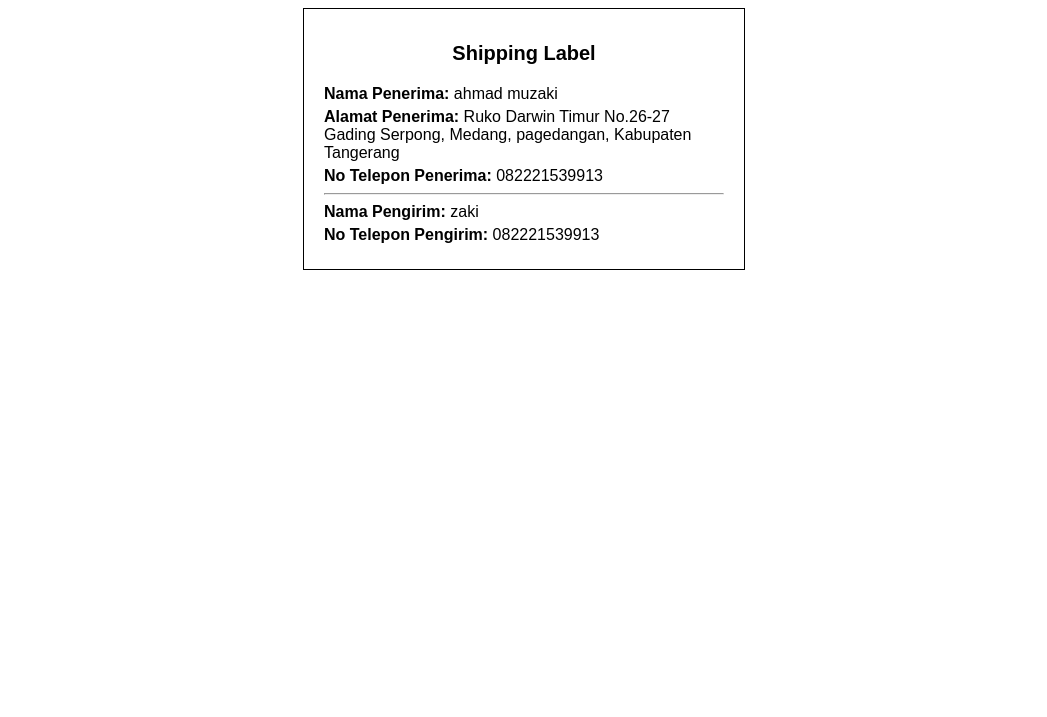
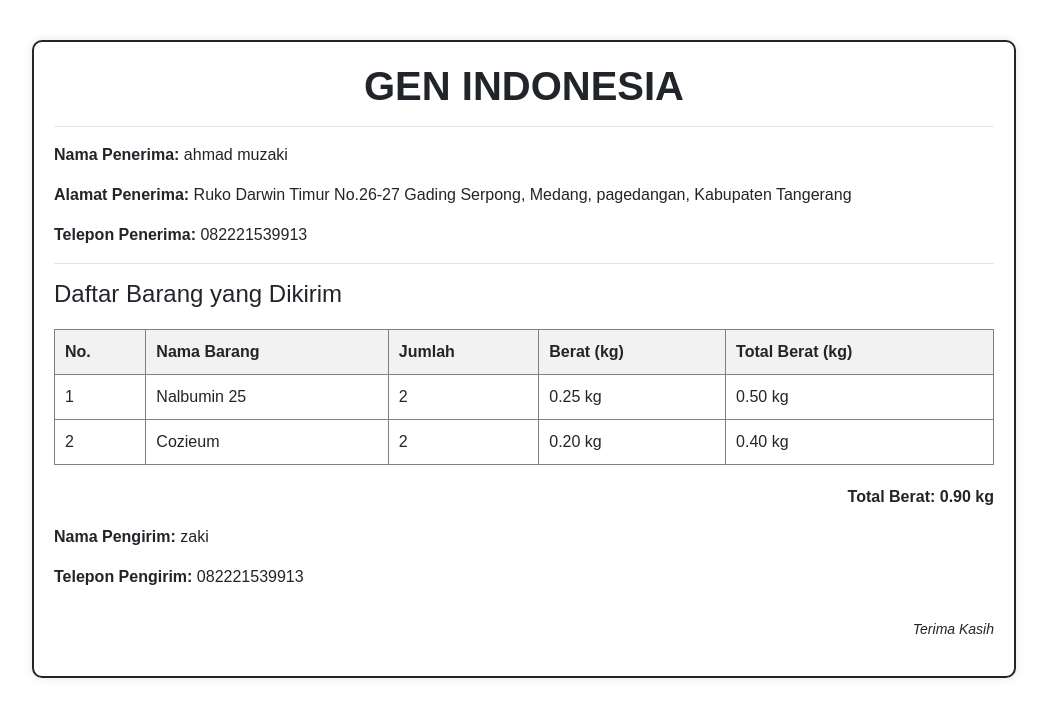
Before and after one commit to jakilun/gudang_chi, a CodeIgniter app: page /tcpdf/shippinglabel/print_label/25 in a window 1280 px wide. Shown: the top 717 px of the page, without its empty margins (116-1163 px from the left). Run offline with CodeIgniter, Linux system fonts and the light colour scheme; a user stored in the database is signed in; data comes from the database, SQL or seed files in the repository; both versions use the stored data as it was after the commit.

Commit message:
15:29 27/11/2024
Update tampilan print

```diff
--- a/application/controllers/ShippingLabel.php
+++ b/application/controllers/ShippingLabel.php
@@ -36,7 +36,6 @@
                 'telepon_penerima' => $this->input->post('telepon_penerima'),
                 'nama_pengirim' => $this->input->post('nama_pengirim'),
                 'telepon_pengirim' => $this->input->post('telepon_pengirim'),
-                'id_transaksi' => $this->input->post('id_transaksi')
             ];
             $this->ShippingLabel_model->simpan_label($data);
             redirect('shippinglabel/laporan');
@@ -52,14 +51,27 @@
     // Cetak label pengiriman
     public function print_label($id) {
         $this->load->model('ShippingLabel_model');
-    $data['label'] = $this->ShippingLabel_model->get_label_by_id($id);
+        $this->load->model('Transaksi_model');
+        $data['label'] = $this->ShippingLabel_model->get_label_by_id($id);
 
-    if (!$data['label']) {
-        show_404();
+        if (!$data['label']) {
+            show_404();
+        }
+
+        // Ambil barang terkait dengan shipping label
+        $data['barang'] = $this->ShippingLabel_model->get_barang_by_transaksi_master($data['label']->id_transaksi_master);
+
+        // Hitung total berat
+        $total_berat = 0;
+        foreach ($data['barang'] as $barang) {
+            $total_berat += $barang->berat * $barang->jumlah; // Berat per barang * jumlah
+        }
+        $data['total_berat'] = $total_berat;
+
+        // Tampilkan view untuk mencetak label
+        $this->load->view('shipping_label/print', $data);
     }
 
-    $this->load->view('shipping_label/print', $data);
-    }
     public function get_suggestions() {
         $query = $this->input->get('term'); // Query dari AJAX
         $this->load->model('ShippingLabel_model');
--- a/application/models/ShippingLabel_model.php
+++ b/application/models/ShippingLabel_model.php
@@ -56,7 +56,7 @@
 }
 
 public function get_barang_by_transaksi_master($id_transaksi_master) {
-    $this->db->select('barang.nama_barang, transaksi_stok.jumlah');
+    $this->db->select('barang.nama_barang, transaksi_stok.jumlah, barang.berat');
     $this->db->from('transaksi_stok');
     $this->db->join('barang', 'barang.id_barang = transaksi_stok.id_barang');
     $this->db->where('transaksi_stok.id_transaksi_master', $id_transaksi_master);
--- a/application/views/shipping_label/laporan.php
+++ b/application/views/shipping_label/laporan.php
@@ -14,6 +14,8 @@
             <thead class="thead-dark">
                 <tr>
                     <th>No</th>
+                    <th>Waktu</th>
+                    <th>Kode Transaksi</th>
                     <th>Nama Penerima</th>
                     <th>Alamat</th>
                     <th>Nomor Telepon</th>
@@ -27,6 +29,8 @@
                 foreach ($labels as $label): ?>
                     <tr>
                         <td><?= $no++ ?></td>
+                        <td><?= $label->created_at ?></td>
+                        <td><?= $label->id_transaksi_master ?></td>
                         <td><?= $label->nama_penerima ?></td>
                         <td><?= $label->alamat_penerima ?></td>
                         <td><?= $label->telepon_penerima ?></td>
--- a/application/views/shipping_label/print.php
+++ b/application/views/shipping_label/print.php
@@ -1,48 +1,178 @@
 <!DOCTYPE html>
 <html lang="en">
-
 <head>
     <meta charset="UTF-8">
+    <meta http-equiv="X-UA-Compatible" content="IE=edge">
     <meta name="viewport" content="width=device-width, initial-scale=1.0">
-    <title>Cetak Shipping Label</title>
+    <title>Shipping Label</title>
+    <link href="https://stackpath.bootstrapcdn.com/bootstrap/4.5.2/css/bootstrap.min.css" rel="stylesheet">
     <style>
         body {
             font-family: Arial, sans-serif;
         }
 
-        .label-container {
-            border: 1px solid #000;
+        /* Pengaturan untuk tampilan normal */
+        .container {
+            width: 80%;
+            margin: 0 auto;
             padding: 20px;
-            width: 400px;
-            margin: auto;
+        }
+
+        .label-box {
+            border: 2px solid;
+            border-radius: 10px;
+            padding: 20px;
+            margin-top: 20px;
+            box-shadow: 0 0 10px rgba(0, 0, 0, 0.1);
+        }
+
+        .label-box h1 {
+            text-align: center;;
+        }
+
+        .label-box .details p {
+            font-size: 16px;
+        }
+
+        .label-box table {
+            width: 100%;
+            margin-top: 20px;
+            border-collapse: collapse;
+        }
+
+        .label-box th, .label-box td {
+            padding: 10px;
             text-align: left;
         }
 
-        h1 {
-            font-size: 20px;
-            margin-bottom: 20px;
+        .label-box th {
+            background-color: #f2f2f2;
         }
 
-        p {
-            margin: 5px 0;
+        .label-box .total-weight {
+            font-size: 16px;
+            font-weight: bold;
+            text-align: right;
+            margin-top: 20px;
         }
 
-        .text-center {
-            text-align: center;
+        .label-box .footer {
+            text-align: right;
+            margin-top: 30px;
+        }
+
+        .label-box .footer p {
+            font-size: 14px;
+        }
+
+        .logo {
+            display: block;
+            margin: 0 auto;
+            width: 150px;
+        }
+
+        /* CSS untuk orientasi print landscape */
+        @media print {
+            @page {
+                size: landscape;
+            }
+
+            body {
+                width: 100%;
+                height: 100%;
+            }
+
+            .container {
+                width: 100%;
+                margin: 0;
+            }
+
+            .label-box {
+                width: 100%;
+                margin: 0;
+                padding: 20px;
+            }
+
+            .logo {
+                width: 200px;
+                margin-bottom: 20px;
+            }
+
+            .label-box .details p {
+                font-size: 14px;
+            }
+
+            .label-box table {
+                font-size: 12px;
+            }
+
+            .label-box th, .label-box td {
+                padding: 8px;
+            }
+
+            .footer p {
+                font-size: 12px;
+            }
         }
     </style>
 </head>
+<body>
 
-<body onload="window.print()">
-    <div class="label-container">
-        <h1 class="text-center">Shipping Label</h1>
-        <p><strong>Nama Penerima:</strong> <?= $label->nama_penerima; ?></p>
-        <p><strong>Alamat Penerima:</strong> <?= $label->alamat_penerima; ?></p>
-        <p><strong>No Telepon Penerima:</strong> <?= $label->telepon_penerima; ?></p>
-        <hr>
-        <p><strong>Nama Pengirim:</strong> <?= $label->nama_pengirim; ?></p>
-        <p><strong>No Telepon Pengirim:</strong> <?= $label->telepon_pengirim; ?></p>
+    <div class="container">
+        <div class="label-box">
+            <!-- Logo at the top -->
+            <h1><B>GEN INDONESIA</B></h1>
+            <hr>
+            <!-- Shipping details -->
+            <div class="details">
+                <p><strong>Nama Penerima:</strong> <?= $label->nama_penerima ?></p>
+                <p><strong>Alamat Penerima:</strong> <?= $label->alamat_penerima ?></p>
+                <p><strong>Telepon Penerima:</strong> <?= $label->telepon_penerima ?></p>
+                <hr>
+                <h4>Daftar Barang yang Dikirim</h4>
+                <table border="1" cellspacing="0" cellpadding="5">
+                    <thead>
+                        <tr>
+                            <th>No.</th>
+                            <th>Nama Barang</th>
+                            <th>Jumlah</th>
+                            <th>Berat (kg)</th>
+                            <th>Total Berat (kg)</th>
+                        </tr>
+                    </thead>
+                    <tbody>
+                        <?php $total_berat = 0; ?>
+                        <?php foreach ($barang as $index => $item): ?>
+                            <tr>
+                                <td><?= $index + 1 ?></td>
+                                <td><?= $item->nama_barang ?></td>
+                                <td><?= $item->jumlah ?></td>
+                                <td><?= number_format($item->berat, 2) ?> kg</td>
+                                <td><?= number_format($item->berat * $item->jumlah, 2) ?> kg</td>
+                            </tr>
+                            <?php $total_berat += $item->berat * $item->jumlah; ?>
+                        <?php endforeach; ?>
+                    </tbody>
+                </table>
+
+                <div class="total-weight">
+                    <p>Total Berat: <?= number_format($total_berat, 2) ?> kg</p>
+                </div>
+
+                <p><strong>Nama Pengirim:</strong> <?= $label->nama_pengirim ?></p>
+                <p><strong>Telepon Pengirim:</strong> <?= $label->telepon_pengirim ?></p>
+            </div>
+
+            <!-- Footer (optional) -->
+            <div class="footer">
+                <p><em>Terima Kasih</em></p>
+            </div>
+        </div>
     </div>
+
+    <script>
+        window.print(); // Auto print when the page loads
+    </script>
+
 </body>
-
 </html>
```
Also changed, not shown: application/views/shipping_label/tambah.php (+54 -10 lines), database/gudang_citra.sql (added, +247 -0 lines), assets/logo_gen.png (added).
